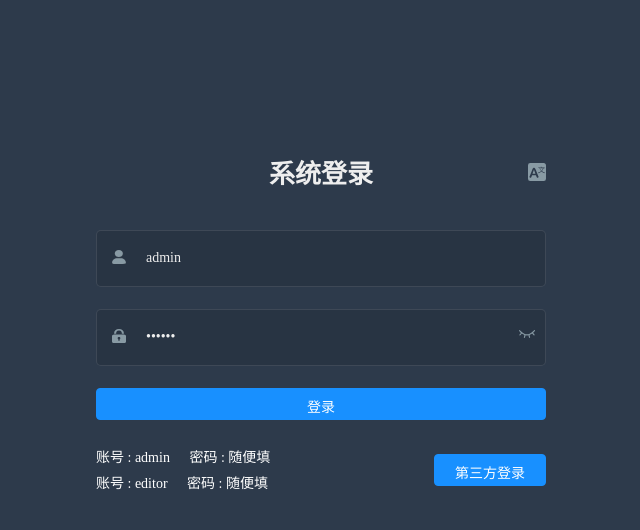
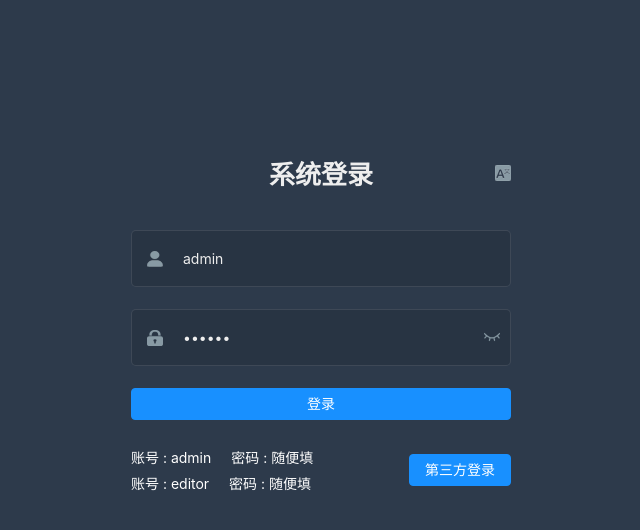
Before and after one commit to LinBrick/vue3-ts-admin-template, a Vue app: page /login in a window 1280 px wide. Shown: the top 530 px of the page, without its empty margins (319-959 px from the left). Built offline with nearby package versions, Linux system fonts and the light colour scheme.

Commit message:
完成登录功能

```diff
--- a/src/main.ts
+++ b/src/main.ts
@@ -10,6 +10,7 @@ import router from '@/router'
 import { i18n } from '@/lang'
 import store from '@/store'
 import svgIcon from "@/components/SvgIcon/index.vue"
+import '@/styles/index.scss' // global css
 
 const app = createApp(App)
 
--- /dev/null
+++ b/src/styles/cover.scss
@@ -0,0 +1,3 @@
+.el-button {
+  padding: 8px 15px !important;
+}
--- a/src/styles/index.scss
+++ b/src/styles/index.scss
@@ -2,6 +2,7 @@
 // @import './mixins.scss'; // Already imported in style-resources-loader
 @import './transition.scss';
 @import './svgicon.scss';
+@import './cover.scss';
 
 /* Global scss */
 
--- a/src/utils/cookies.ts
+++ b/src/utils/cookies.ts
@@ -14,7 +14,7 @@ export const getSize = () => Cookies.get(sizeKey)
 export const setSize = (size: string) => Cookies.set(sizeKey, size)
 
 // User
-const tokenKey = 'vue_typescript_admin_access_token'
+const tokenKey = 'access_token'
 export const getToken = () => Cookies.get(tokenKey)
 export const setToken = (token: string) => Cookies.set(tokenKey, token)
 export const removeToken = () => Cookies.remove(tokenKey)
--- a/src/views/login/index.vue
+++ b/src/views/login/index.vue
@@ -151,17 +151,7 @@ const redirect =  ref('')
 const otherQuery: any = reactive({})
 
 // 元素的ref
-const usernameRef = ref<FormInstance>()
-const passwordRef = ref<FormInstance>()
 const loginFormRef = ref<FormInstance>()
-
-onMounted(()=>{
-  if (loginForm.username === '') {
-    usernameRef.focus()
-  } else if (loginForm.password === '') {
-    passwordRef.focus()
-  }
-})
 
 const onRouteChange = (route: any)=> {
   const query = route.query
@@ -176,27 +166,22 @@ const checkCapslock = (e: KeyboardEvent) => {
   capsTooltip.value = key !== null && key.length === 1 && (key >= 'A' && key <= 'Z')
 }
 
-const showPwd = (passwordRef: FormInstance | undefined) => {
+const showPwd = (passwordRef: FormInstance) => {
   if (passwordType.value === 'password') {
     passwordType.value = ''
   } else {
     passwordType.value = 'password'
   }
-  nextTick(() => {
-    passwordRef.focus()
-  })
 }
 
-const handleLogin = (loginFormRef: FormInstance | undefined) => {
+const handleLogin = (loginFormRef: FormInstance) => {
   loginFormRef.validate(async(valid: boolean) => {
     if (valid) {
       loading.value = true
       await store.dispatch('Login', loginForm)
       router.push({
-        path: redirect || '/',
+        path: redirect.value || '/',
         query: otherQuery
-      }).catch(err => {
-        console.warn(err)
       })
       setTimeout(() => {
         loading.value = false
```
